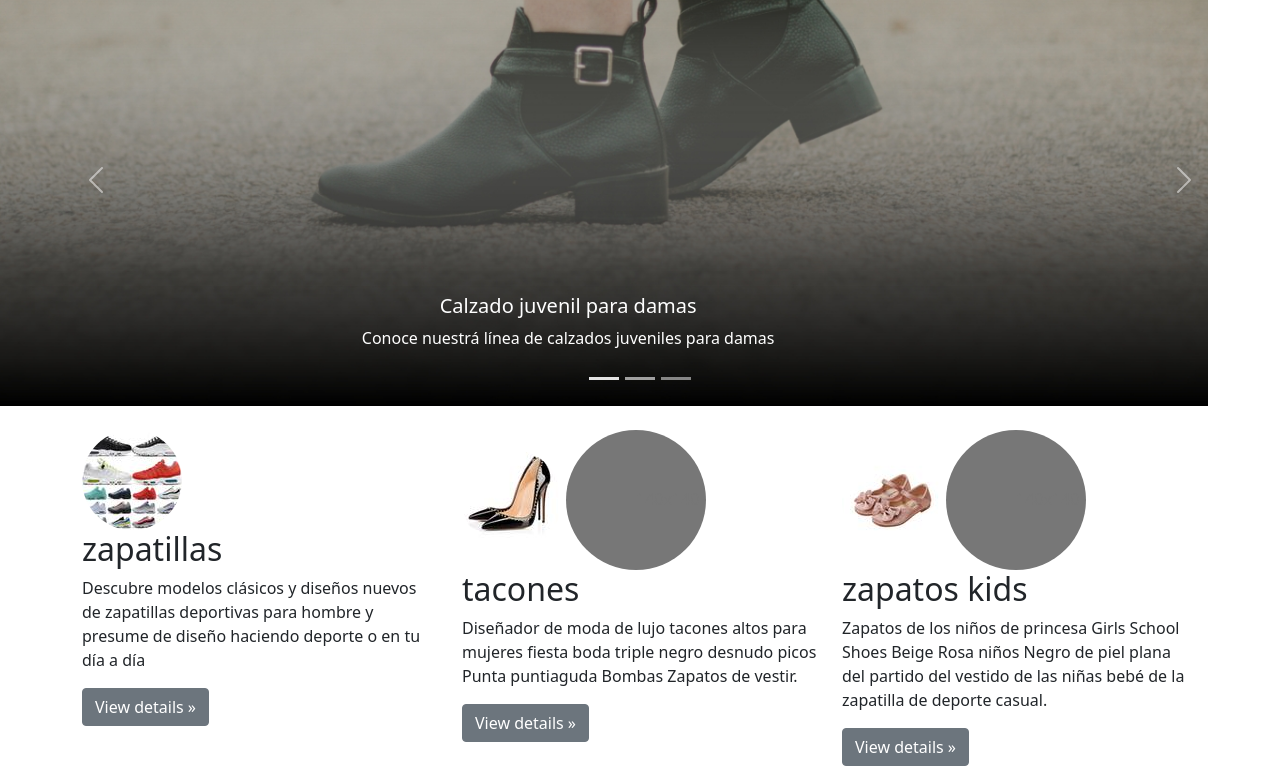
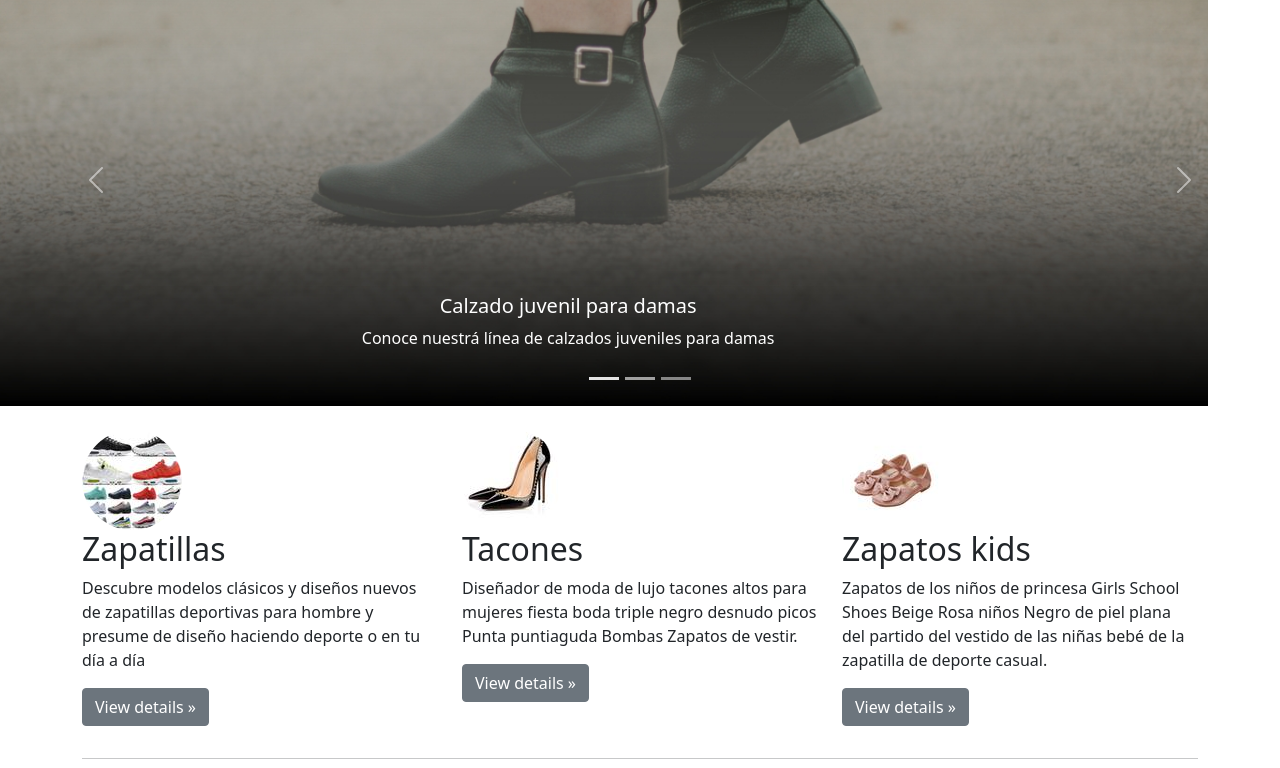
Before and after one commit to matupaarela/ZapatosWeb, a plain HTML site: page index.html in a window 1280 px wide. Shown: the part 102-870 px from the top of the page. Drawn offline with Linux system fonts and the light colour scheme.

Commit message:
modifaca los titolos de las secciones

```diff
--- a/index.html
+++ b/index.html
@@ -87,30 +87,25 @@
           <div class="col-lg-4">
             <img class="bd-placeholder-img rounded-circle" src="img/zapats/zapatillas.jpg" alt="">
 
-            <h2>zapatillas</h2>
+            <h2>Zapatillas</h2>
             <p>Descubre modelos clásicos y diseños nuevos de zapatillas deportivas para hombre y presume de diseño haciendo deporte o en tu día a día</p>
             <p><a class="btn btn-secondary" href="#" role="button">View details »</a></p>
           </div><!-- /.col-lg-4 -->
           <div class="col-lg-4">
             <img  class="bd-placeholder-img rounded-circle"src="img/zapats/tacones.jpg" alt="">
-            <svg class="bd-placeholder-img rounded-circle" width="140" height="140" xmlns="http://www.w3.org/2000/svg" role="img" aria-label="Placeholder: 140x140" preserveAspectRatio="xMidYMid slice" focusable="false"><title>Placeholder</title><rect width="100%" height="100%" fill="#777"></rect><text x="50%" y="50%" fill="#777" dy=".3em">140x140</text></svg>
 
-            <h2>tacones</h2>
+            <h2>Tacones</h2>
             <p>Diseñador de moda de lujo tacones altos para mujeres fiesta boda triple negro desnudo picos Punta puntiaguda Bombas Zapatos de vestir.</p>
             <p><a class="btn btn-secondary" href="#" role="button">View details »</a></p>
           </div><!-- /.col-lg-4 -->
           <div class="col-lg-4">
             <img class="bd-placeholder-img rounded-circle" src="img/zapats/girl school niños.jpg" alt="">
-            <svg class="bd-placeholder-img rounded-circle" width="140" height="140" xmlns="http://www.w3.org/2000/svg" role="img" aria-label="Placeholder: 140x140" preserveAspectRatio="xMidYMid slice" focusable="false"><title>Placeholder</title><rect width="100%" height="100%" fill="#777"></rect><text x="50%" y="50%" fill="#777" dy=".3em">140x140</text></svg>
 
-            <h2>zapatos kids</h2>
+            <h2>Zapatos kids</h2>
             <p>Zapatos de los niños de princesa Girls School Shoes Beige Rosa niños Negro de piel plana del partido del vestido de las niñas bebé de la zapatilla de deporte casual.</p>
             <p><a class="btn btn-secondary" href="#" role="button">View details »</a></p>
           </div class="col-lg-4">
-
-
         </div><!-- /.row -->
-
 
         <!-- START THE FEATURETTES -->
 
```
